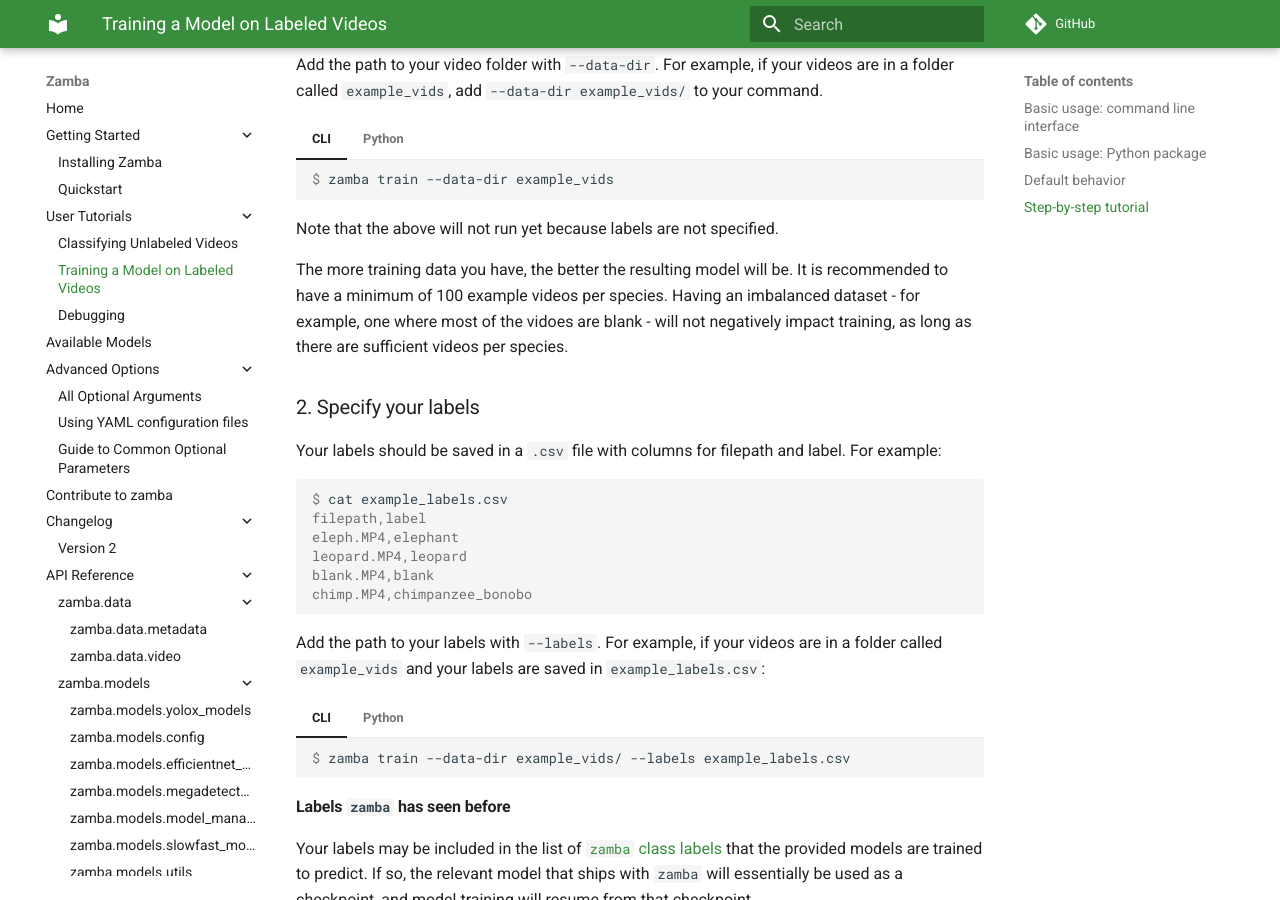
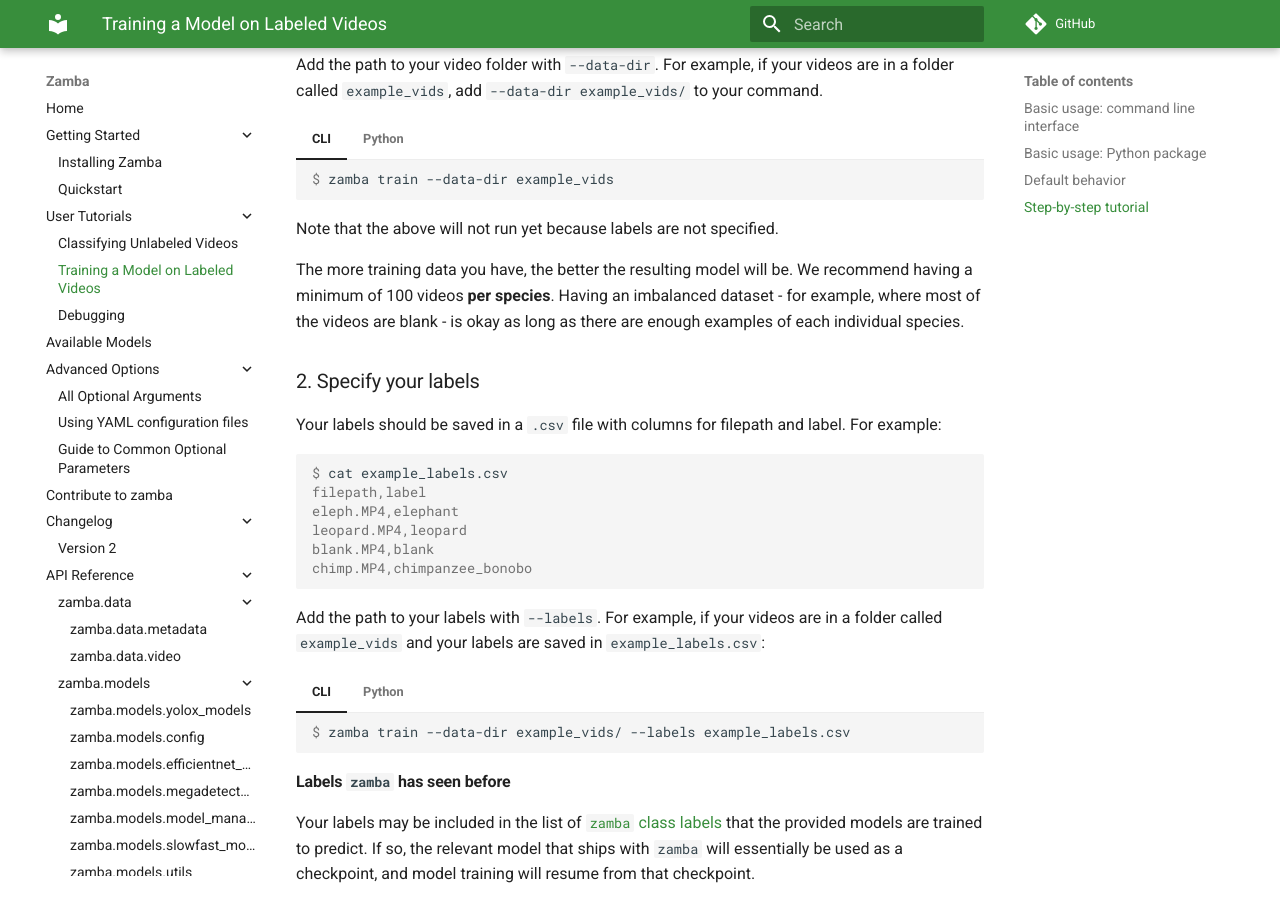
Before and after one commit to drivendataorg/zamba, an MkDocs documentation site: the page built from docs/docs/train-tutorial.md, in a window 1280 px wide and 900 px high, scrolled down 3348 px. Built offline with MkDocs 1.6.1 and Material for MkDocs 9.7.7, drawn with Linux system fonts in a browser that asks for light colours; comment, search, counter and statistics services are not loaded; the version menu is left out.

Commit message:
Update docs/docs/train-tutorial.md
rephrase train data size rec

Co-authored-by: Emily Miller <ejm714@gmail.com>

````diff
--- a/docs/docs/train-tutorial.md
+++ b/docs/docs/train-tutorial.md
@@ -130,7 +130,7 @@
     ```
 Note that the above will not run yet because labels are not specified.
 
-The more training data you have, the better the resulting model will be. It is recommended to have a minimum of 100 example videos per species. Having an imbalanced dataset - for example, one where most of the vidoes are blank - will not negatively impact training, as long as there are sufficient videos per species.
+The more training data you have, the better the resulting model will be. We recommend having a minimum of 100 videos **per species**. Having an imbalanced dataset - for example, where most of the videos are blank - is okay as long as there are enough examples of each individual species.
 
 ### 2. Specify your labels
 
````
